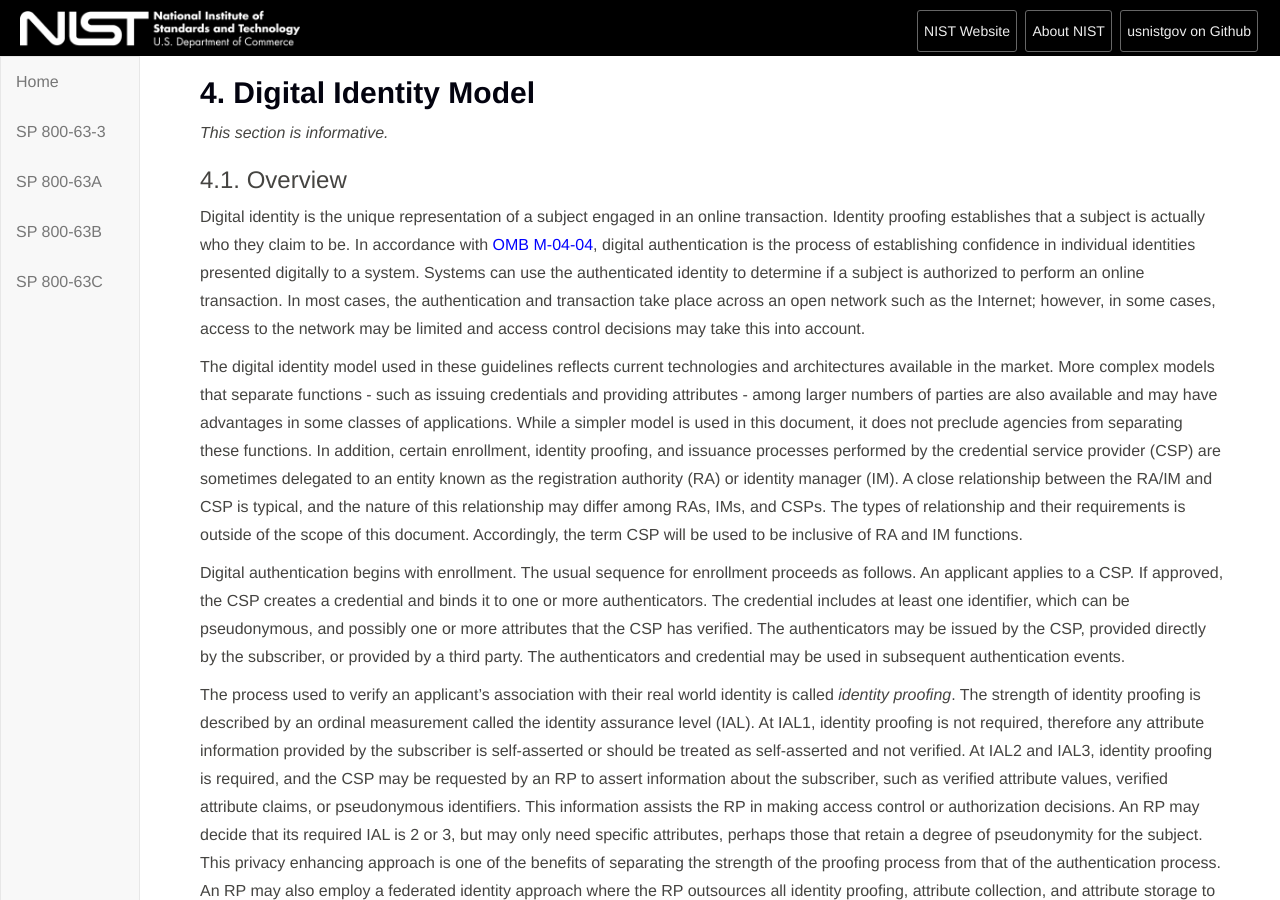
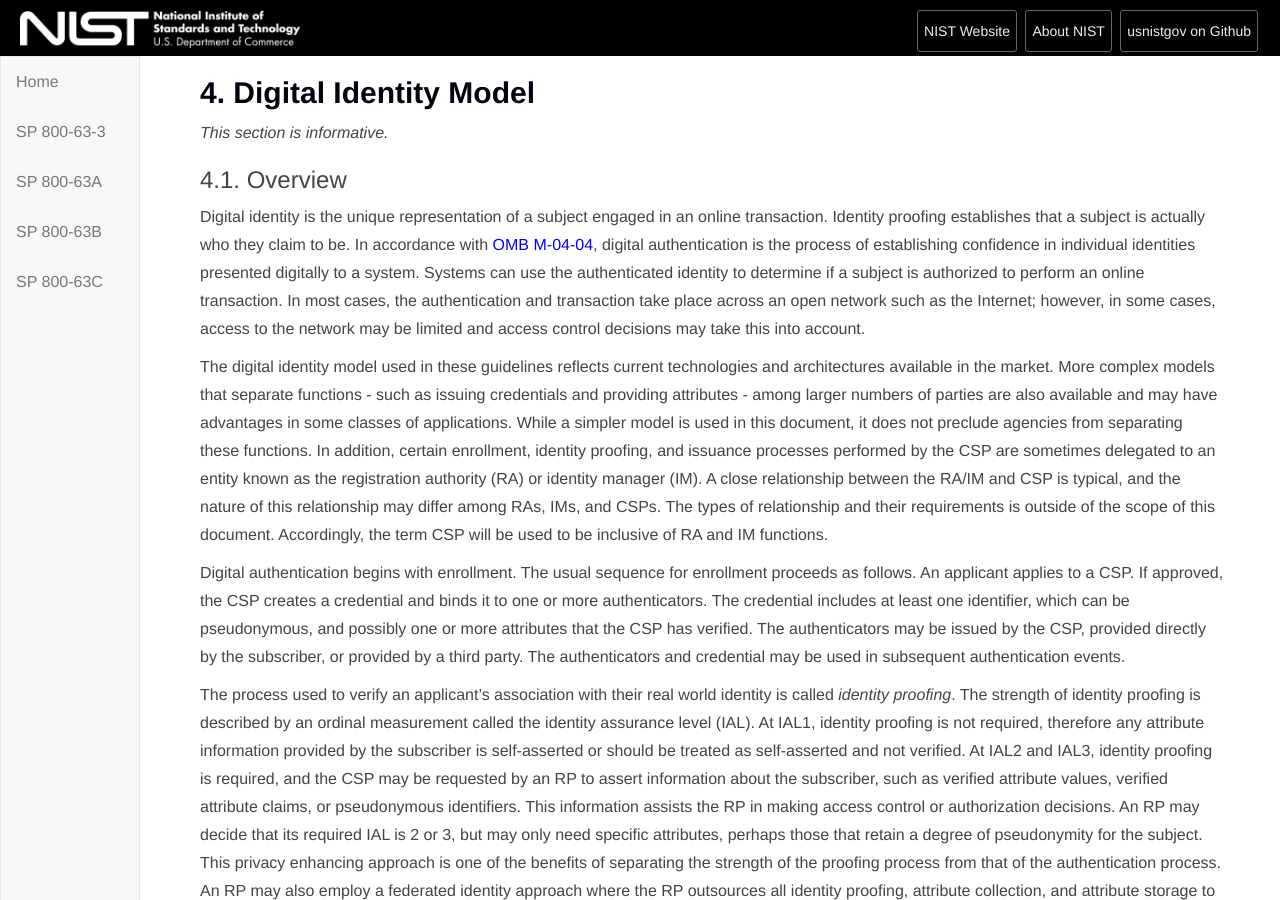
Before and after one commit to usnistgov/800-63-3, a Jekyll site: the page built from sp800-63-3/sec4_model.md, in a window 1280 px wide and 900 px high. Built offline with Jekyll 4.4.1, drawn with Linux system fonts in a browser that asks for light colours; our own code applies the rules of GitHub Pages for plain Markdown files.

Commit message:
Update sec4_model.md

```diff
--- a/sp800-63-3/sec4_model.md
+++ b/sp800-63-3/sec4_model.md
@@ -11,7 +11,7 @@
 
 Digital identity is the unique representation of a subject engaged in an online transaction. Identity proofing establishes that a subject is actually who they claim to be. In accordance with [OMB M-04-04](#M-04-04), digital authentication is the process of establishing confidence in individual identities presented digitally to a system. Systems can use the authenticated identity to determine if a subject is authorized to perform an online transaction. In most cases, the authentication and transaction take place across an open network such as the Internet; however, in some cases, access to the network may be limited and access control decisions may take this into account.
 
-The digital identity model used in these guidelines reflects current technologies and architectures available in the market. More complex models that separate functions - such as issuing credentials and providing attributes - among larger numbers of parties are also available and may have advantages in some classes of applications. While a simpler model is used in this document, it does not preclude agencies from separating these functions. In addition, certain enrollment, identity proofing, and issuance processes performed by the credential service provider (CSP) are sometimes delegated to an entity known as the registration authority (RA) or identity manager (IM). A close relationship between the RA/IM and CSP is typical, and the nature of this relationship may differ among RAs, IMs, and CSPs. The types of relationship and their requirements is outside of the scope of this document.  Accordingly, the term CSP will be used to be inclusive of RA and IM functions.
+The digital identity model used in these guidelines reflects current technologies and architectures available in the market. More complex models that separate functions - such as issuing credentials and providing attributes - among larger numbers of parties are also available and may have advantages in some classes of applications. While a simpler model is used in this document, it does not preclude agencies from separating these functions. In addition, certain enrollment, identity proofing, and issuance processes performed by the CSP are sometimes delegated to an entity known as the registration authority (RA) or identity manager (IM). A close relationship between the RA/IM and CSP is typical, and the nature of this relationship may differ among RAs, IMs, and CSPs. The types of relationship and their requirements is outside of the scope of this document.  Accordingly, the term CSP will be used to be inclusive of RA and IM functions.
 
 Digital authentication begins with enrollment. The usual sequence for enrollment proceeds as follows. An applicant applies to a CSP. If approved, the CSP creates a credential and binds it to one or more authenticators. The credential includes at least one identifier, which can be pseudonymous, and possibly one or more attributes that the CSP has verified. The authenticators may be issued by the CSP, provided directly by the subscriber, or provided by a third party. The authenticators and credential may be used in subsequent authentication events.
 
```
